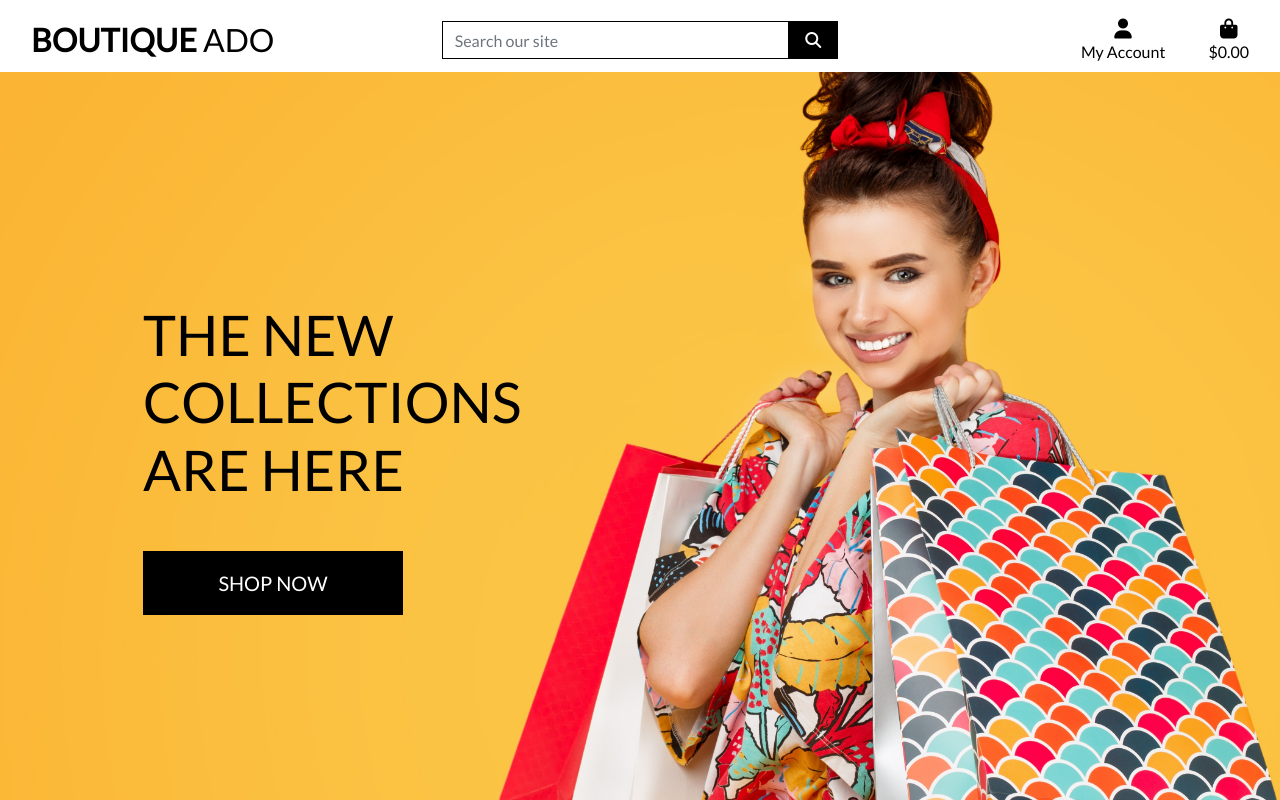
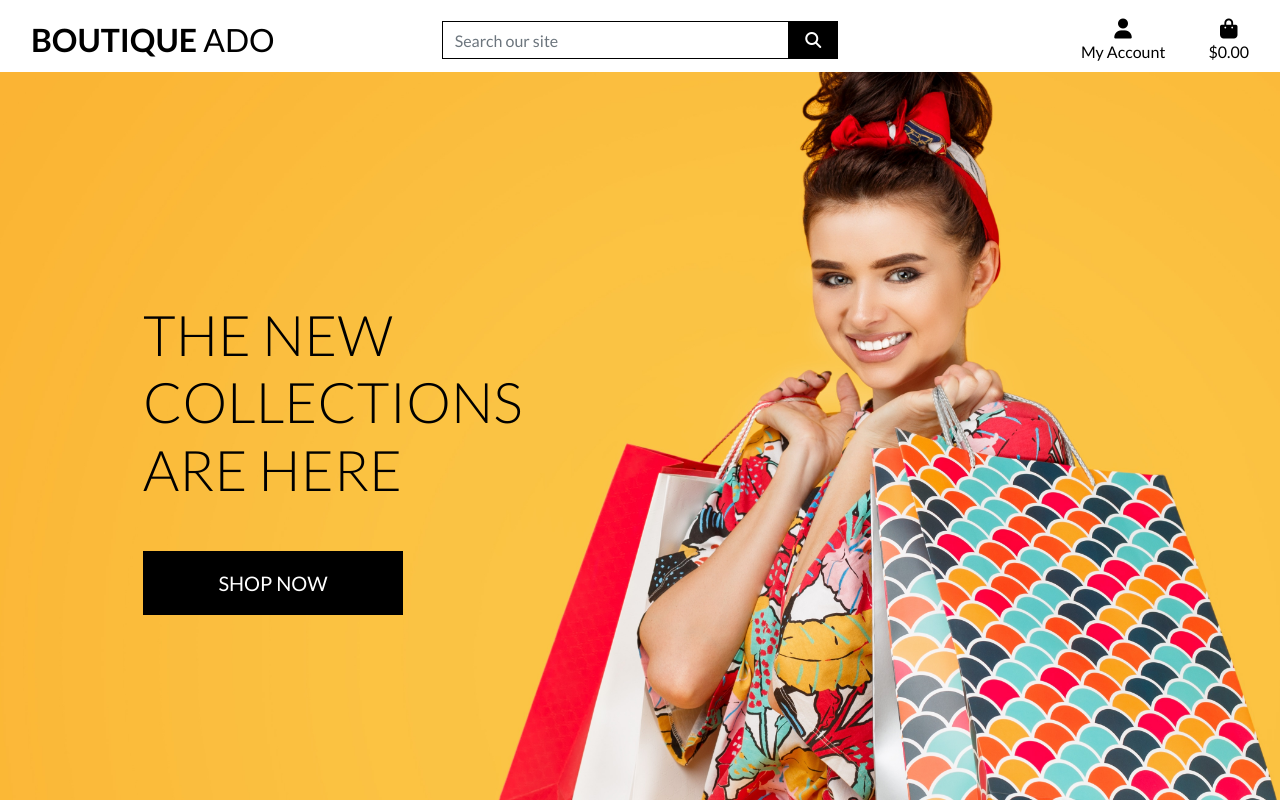
Before and after one commit to molnarlin/boutique_ado_v1, a Django app: template home/templates/home/index.html in a window 1280 px wide. Run offline with Django 3.2, Linux system fonts and the light colour scheme; the template is opened without the code that fills it, so the values that code supplies are empty; parts of the project's set-up code (start-up, migrations or seed data) failed here and were passed over; some libraries are stand-ins or nearby versions.

Commit message:
completed homepage header and css

```diff
--- a/boutique_ado_v1/settings.py
+++ b/boutique_ado_v1/settings.py
@@ -163,3 +163,7 @@ LOGIN_REDIRECT_URL = '/'
 # https://docs.djangoproject.com/en/3.0/howto/static-files/
 
 STATIC_URL = '/static/'
+STATICFILES_DIRS = (os.path.join(BASE_DIR, 'static'),)
+
+MEDIA_URL = '/media/'
+MEDIA_ROOT = os.path.join(BASE_DIR, 'media')
--- a/boutique_ado_v1/urls.py
+++ b/boutique_ado_v1/urls.py
@@ -16,9 +16,11 @@ Including another URLconf
 """
 from django.contrib import admin
 from django.urls import path, include
+from django.conf import settings
+from django.conf.urls.static import static
 
 urlpatterns = [
     path('admin/', admin.site.urls),
     path('accounts/', include('allauth.urls')),
     path('', include('home.urls')),
-]
+] + static(settings.MEDIA_URL, document_root=settings.MEDIA_ROOT)
--- a/templates/base.html
+++ b/templates/base.html
@@ -15,7 +15,9 @@
 
     {% block corecss %}
         <link rel="stylesheet" href="https://stackpath.bootstrapcdn.com/bootstrap/4.4.1/css/bootstrap.min.css" integrity="sha384-Vkoo8x4CGsO3+Hhxv8T/Q5PaXtkKtu6ug5TOeNV6gBiFeWPGFN9MuhOf23Q9Ifjh" crossorigin="anonymous">
-        <link rel="stylesheet" href="https://fonts.googleapis.com/css?family=Lato&display=swap">
+        <link rel="preconnect" href="https://fonts.googleapis.com">
+        <link rel="preconnect" href="https://fonts.gstatic.com" crossorigin>
+        <link href="https://fonts.googleapis.com/css2?family=Lato:ital,wght@0,100;0,300;0,400;0,700;0,900;1,100;1,300;1,400;1,700;1,900&display=swap" rel="stylesheet">
         <link rel="stylesheet" href="{% static 'css/base.css' %}">
     {% endblock %}
 
@@ -23,7 +25,7 @@
     {% endblock %}
 
     {% block corejs %}
-        <script src="https://kit.fontawesome.com/e9c73d7092.js" crossorigin="anonymous"></script>
+        <script src="https://kit.fontawesome.com/9403f948a3.js" crossorigin="anonymous"></script>
         <script src="https://code.jquery.com/jquery-3.4.1.slim.min.js" integrity="sha384-J6qa4849blE2+poT4WnyKhv5vZF5SrPo0iEjwBvKU7imGFAV0wwj1yYfoRSJoZ+n" crossorigin="anonymous"></script>
         <script src="https://cdn.jsdelivr.net/npm/popper.js@1.16.0/dist/umd/popper.min.js" integrity="sha384-Q6E9RHvbIyZFJoft+2mJbHaEWldlvI9IOYy5n3zV9zzTtmI3UksdQRVvoxMfooAo" crossorigin="anonymous"></script>
         <script src="https://stackpath.bootstrapcdn.com/bootstrap/4.4.1/js/bootstrap.min.js" integrity="sha384-wfSDF2E50Y2D1uUdj0O3uMBJnjuUD4Ih7YwaYd1iqfktj0Uod8GCExl3Og8ifwB6" crossorigin="anonymous"></script>
```
